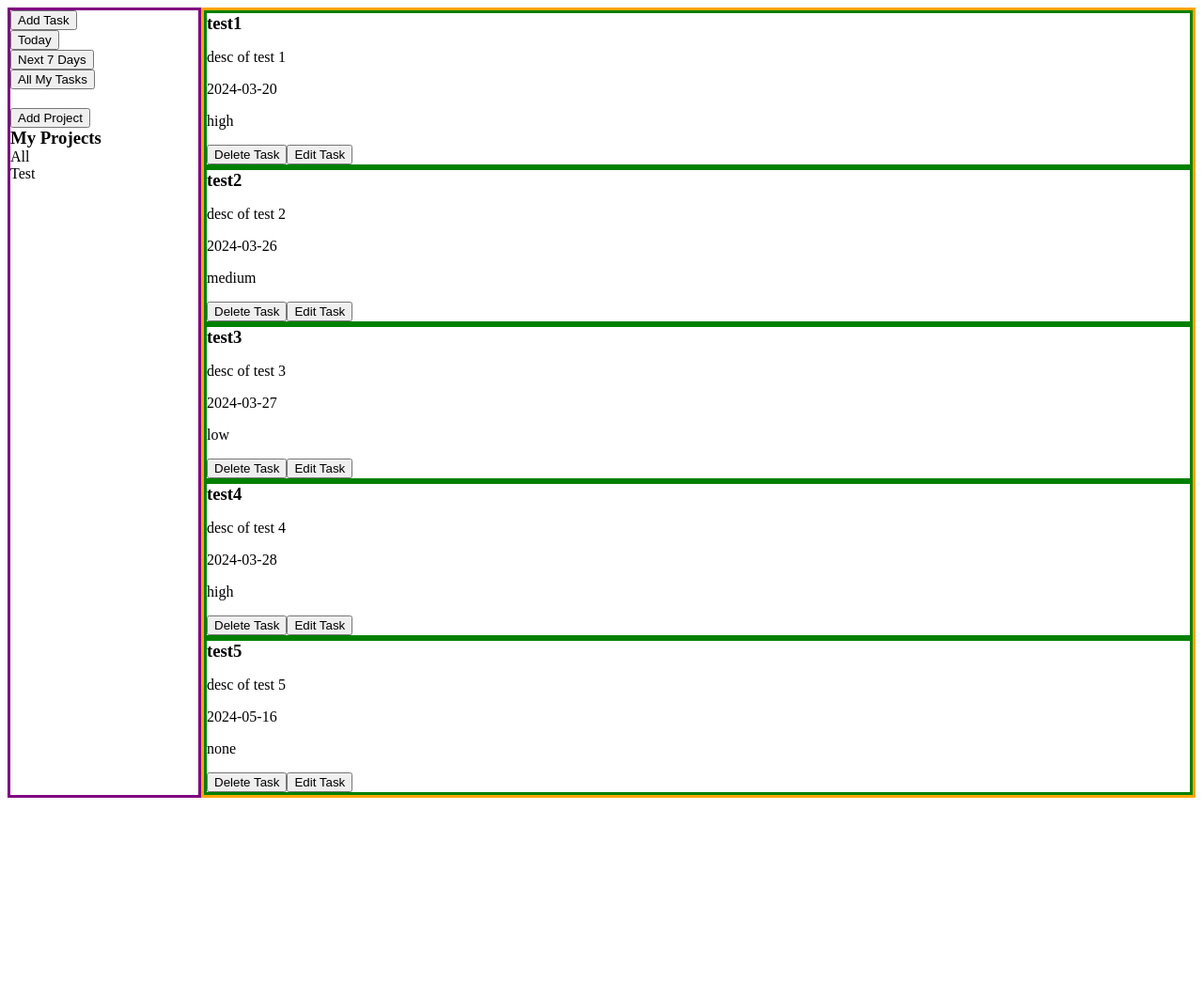
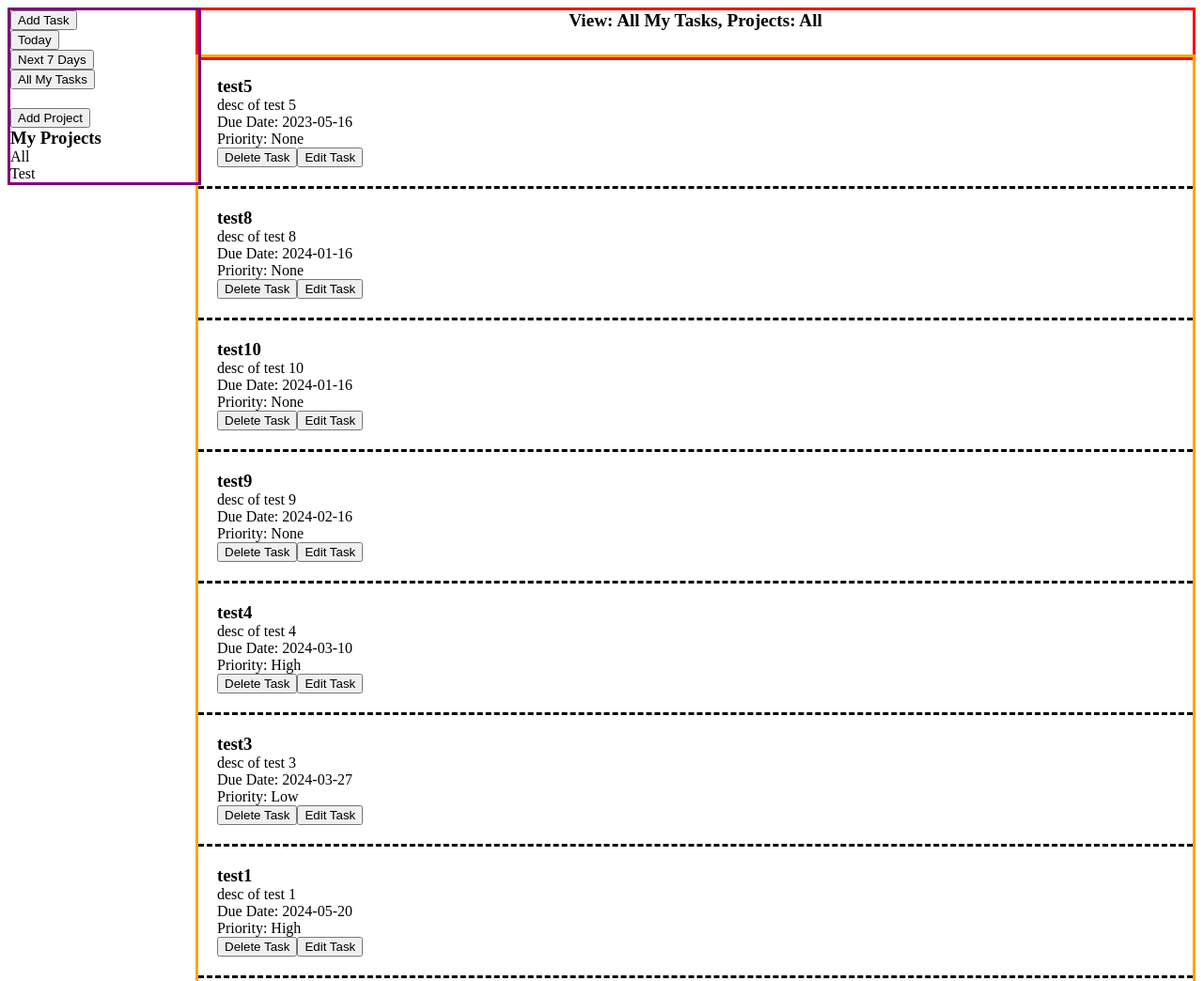
Before and after one commit to ChrisM345/todo-list, a website built with webpack: page src/index.html in a window 1280 px wide. Shown: the top 1044 px of the page at 94% size. Before the commit the page ends 857 px from the top, so only its background shows below. Built offline with nearby package versions, Linux system fonts and the light colour scheme.

Commit message:
Tasks are now sorted by due date. Minor adjustments to CSS

```diff
--- a/src/index.html
+++ b/src/index.html
@@ -7,6 +7,9 @@
 </head>
 <body>
     <div class="container">
+        <div class = "top-bar">
+
+        </div>
         <div class="navigation">
         </div>
 
--- a/src/navigation.js
+++ b/src/navigation.js
@@ -1,7 +1,10 @@
 import { getProjects, addProject} from "./projects";
 import { setCurrentView } from "./todo-item";
+import { getSelectedProjectView } from "./projects";
+export default function navigationBar() {
 
-export default function navigationBar() {
+    const topBar = document.querySelector('.top-bar');
+    topBar.innerText = `View: All My Tasks, Projects: ${getSelectedProjectView()}`
     const navigationBar = document.querySelector('.navigation');
     const defaultList = document.createElement('ul')
 
@@ -23,17 +26,12 @@ export default function navigationBar() {
         listButton.className = 'list-item';
         listButton.innerText = item;
         listButton.addEventListener('click', (e) => {
+            topBar.innerText = `${e.target.innerText}, ${getSelectedProjectView()}`
             displayTaskCase(e.target.innerText);
         })
         listItem.append(listButton)
         defaultList.append(listItem);
     })
-
-    const nextSevenBtn = document.querySelector('.Next-7-Days')
-    console.log(nextSevenBtn)
-    // nextSevenBtn.addEventListener('click', () =>{
-    //     console.log("test")
-    // })
 
     //Include views for different project labels
     const projectList = document.createElement('ul')
--- a/src/projects.js
+++ b/src/projects.js
@@ -1,4 +1,5 @@
 const myProjects = ['All', 'Test']
+const selectedProjectView = 'All';
 
 function getProjects() {
     return myProjects
@@ -25,4 +26,8 @@ function getProjectsFormHTML() {
     return projectsHTML;
 }
 
-export {getProjects, getProjectsFormHTML, addProject}
+function getSelectedProjectView(){
+    return selectedProjectView;
+}
+
+export {getProjects, getProjectsFormHTML, addProject, getSelectedProjectView}
--- a/src/style.css
+++ b/src/style.css
@@ -6,20 +6,38 @@ h3{
     margin: 0;
 }
 
+
 .container{
-    display: flex;
+    display: grid;
+    grid-template-columns: 200px auto;
+    grid-template-rows: 50px auto;
     min-height: 100vh;
 }
 
+.top-bar{
+    border: solid red;
+    grid-column-start: 2;
+    min-height: 50px;
+    max-height: 50px;
+    font-size: 1.2rem;
+    text-align: center;
+    font-weight: 700;
+
+}
+
 .navigation{
+    /* grid-column-start: 1; */
+    grid-row: 1 / 3;
     display: flex;
     border: solid purple;
     flex-direction: column;
     min-width: 200px;
     gap: 20px;
+    position: fixed;
 }
 
 .content{
+    grid-column-start: 2;
     flex-grow: 1;
 }
 
@@ -35,6 +53,13 @@ ul{
     border: solid orange;
 }
 
-.task{
-    border: solid green;
+.task {
+    padding-left: 20px;
+    padding-top: 20px;
+    padding-bottom: 20px;
+    border-bottom: dashed black;
 }
+.task p{
+    margin: 0;
+    padding: 0;
+}
--- a/src/todo-item.js
+++ b/src/todo-item.js
@@ -2,6 +2,12 @@ import { getProjectsFormHTML } from "./projects";
 
 const listOfTodos = [];
 let currentView = 1
+
+function sortTasks(tasks){
+    tasks.sort((a, b) => {
+        return (a.dueDate > b.dueDate) ? 1 : ((b.dueDate > a.dueDate) ? -1 : 0 )})
+    console.log(tasks)
+}
 
 function setCurrentView(time){
     currentView = time;
@@ -12,7 +18,6 @@ function setCurrentView(time){
 export default function addTask(title, description, dueDate, priority) {
     let task = new TodoItem(title, description, dueDate, priority);
     task.addItem();
-    console.log(listOfTodos)
 }
 
 //Form for both creating and editing tasks
@@ -28,7 +33,7 @@ function taskForm(obj){
 
         <div class="form-row">
             <label for="description"><span aria-label="required">*</span>Task Description</label><br>
-            <input type="textarea" name="description" id="description" required>
+            <textarea name="description" id="description" rows="4" cols="30" required></textarea>
         </div>
 
         <div class="form-row">
@@ -40,16 +45,16 @@ function taskForm(obj){
             <label for="priority">Task Priority</label><br>
 
             <label for="none">None:</label>
-            <input type="radio" name="priority" id="none" value="none">
+            <input type="radio" name="priority" id="None" value="None">
 
             <label for="low">Low:</label>
-            <input type="radio" name="priority" id="low" value="low">
+            <input type="radio" name="priority" id="Low" value="Low">
 
             <label for="medium">Medium:</label>
-            <input type="radio" name="priority" id="medium" value="medium">
+            <input type="radio" name="priority" id="Medium" value="Medium">
 
             <label for="high">High:</label>
-            <input type="radio" name="priority" id="high" value="high">
+            <input type="radio" name="priority" id="High" value="High">
         </div>
 
         <div class="form-row">
@@ -119,26 +124,6 @@ class TodoItem {
 
     addItem(){
         listOfTodos.push(this);
-        // const content = document.querySelector('.content');
-        // const task = document.createElement('div')
-        // task.className = 'task';
-        // const header = document.createElement('h3')
-        // header.innerText = this.title
-        // const desc = document.createElement('p')
-        // desc.innerText = this.description
-
-        // const delTaskBtn = document.createElement('button');
-        // delTaskBtn.className = 'delete-task';
-        // delTaskBtn.innerText = 'Delete Task';
-
-        // delTaskBtn.addEventListener('click', () => {
-        //     this.deleteTask();
-        // })
-
-        // task.append(header);
-        // task.append(desc);
-        // task.append(delTaskBtn);
-        // content.append(task);
         displayItems(currentView);
     }
 
@@ -152,6 +137,7 @@ class TodoItem {
 
     editTask(){
         taskForm(this);
+        displayItems(currentView)
     }
 
     deleteTask(){
@@ -165,51 +151,11 @@ class TodoItem {
     listItems(){
         console.log(listOfTodos)
     }
-
-    // displayItems(){
-    //     const content = document.querySelector('.content');
-    //     content.innerHTML = '';
-    //     listOfTodos.forEach((todo) => {
-    //         const task = document.createElement('div')
-    //         task.className = 'task';
-    //         const header = document.createElement('h3')
-    //         header.innerText = todo.title
-    //         const desc = document.createElement('p')
-    //         desc.innerText = todo.description
-    //         const dueDate = document.createElement('p');
-    //         dueDate.innerText = todo.dueDate;
-    //         const priority = document.createElement('p')
-    //         priority.innerText = todo.priority
-
-    //         const delTaskBtn = document.createElement('button');
-    //         delTaskBtn.className = 'delete-task';
-    //         delTaskBtn.innerText = 'Delete Task';
-
-    //         const editTaskBtn = document.createElement('button');
-    //         editTaskBtn.className = 'edit-task'
-    //         editTaskBtn.innerText = 'Edit Task'
-
-    //         delTaskBtn.addEventListener('click', () => {
-    //             todo.deleteTask();
-    //         })
-
-    //         editTaskBtn.addEventListener('click', () => {
-    //             todo.editTask();
-    //         })
-
-    //         task.append(header)
-    //         task.append(desc)
-    //         task.append(dueDate)
-    //         task.append(priority)
-    //         task.append(delTaskBtn)
-    //         task.append(editTaskBtn)
-    //         content.append(task)
-    //     })
-    // }
 }
 
 
 function displayItems(time){
+    sortTasks(listOfTodos)
     const date = new Date();
     const today = new Date(date.getTime() - (date.getTimezoneOffset() * 60000)).toISOString().split('T')[0];
     const futureDate = new Date()
@@ -226,9 +172,9 @@ function displayItems(time){
             const desc = document.createElement('p')
             desc.innerText = todo.description
             const dueDate = document.createElement('p');
-            dueDate.innerText = todo.dueDate;
+            dueDate.innerText = `Due Date: ${todo.dueDate}`;
             const priority = document.createElement('p')
-            priority.innerText = todo.priority
+            priority.innerText = `Priority: ${todo.priority}`
 
             const delTaskBtn = document.createElement('button');
             delTaskBtn.className = 'delete-task';
@@ -260,19 +206,29 @@ function displayItems(time){
 
 
 //test data
-let task1 = new TodoItem('test1', 'desc of test 1', '2024-03-20', 'high');
+let task1 = new TodoItem('test1', 'desc of test 1', '2024-05-20', 'High');
 listOfTodos.push(task1)
-let task2 = new TodoItem('test2', 'desc of test 2', '2024-03-26', 'medium');
+let task2 = new TodoItem('test2', 'desc of test 2', '2024-07-26', 'Medium');
 listOfTodos.push(task2)
-let task3 = new TodoItem('test3', 'desc of test 3', '2024-03-27', 'low');
+let task3 = new TodoItem('test3', 'desc of test 3', '2024-03-27', 'Low');
 listOfTodos.push(task3)
-let task4 = new TodoItem('test4', 'desc of test 4', '2024-03-28', 'high');
+let task4 = new TodoItem('test4', 'desc of test 4', '2024-03-10', 'High');
 listOfTodos.push(task4)
-let task5 = new TodoItem('test5', 'desc of test 5', '2024-05-16', 'none');
+let task5 = new TodoItem('test5', 'desc of test 5', '2023-05-16', 'None');
 listOfTodos.push(task5)
+let task6 = new TodoItem('test6', 'desc of test 6', '2024-10-16', 'None');
+listOfTodos.push(task6)
+let task7 = new TodoItem('test7', 'desc of test 7', '2024-12-16', 'None');
+listOfTodos.push(task7)
+let task8 = new TodoItem('test8', 'desc of test 8', '2024-01-16', 'None');
+listOfTodos.push(task8)
+let task9 = new TodoItem('test9', 'desc of test 9', '2024-02-16', 'None');
+listOfTodos.push(task9)
+let task10 = new TodoItem('test10', 'desc of test 10', '2024-01-16', 'None');
+listOfTodos.push(task10)
 
+sortTasks(listOfTodos)
 displayItems(currentView);
-console.log(listOfTodos)
 
 
 export {taskForm, displayItems, setCurrentView}
```
Also changed, not shown: dist/index.html, dist/main.js.
